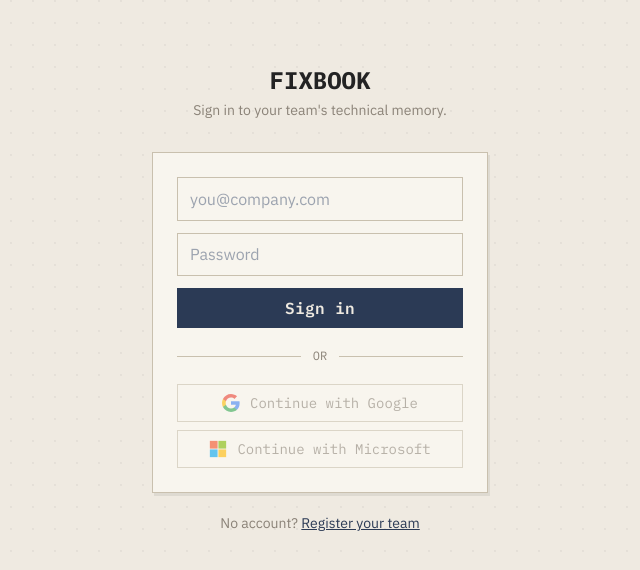
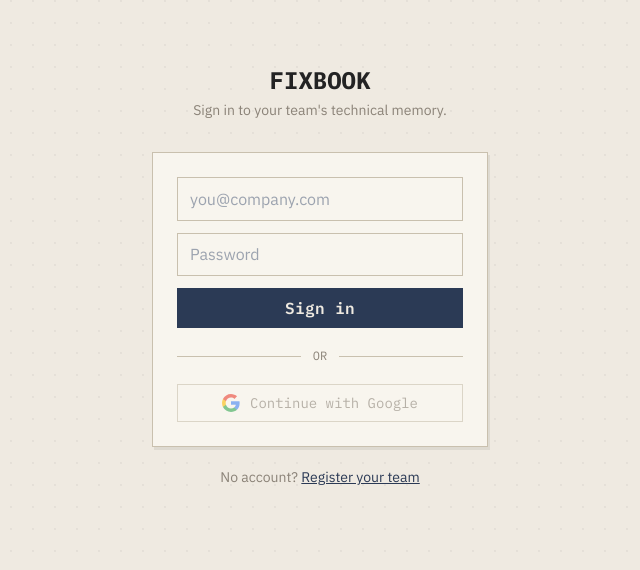
Before and after one commit to TsiryNajoro/fixbook-front, a React (Vite) app: page /login in a window 1280 px wide. Shown: the top 570 px of the page, without its empty margins (320-960 px from the left). Built offline with nearby package versions, Linux system fonts and the light colour scheme; no server answers.

Commit message:
login page fix

```diff
--- a/src/pages/Login.jsx
+++ b/src/pages/Login.jsx
@@ -103,7 +103,7 @@ export default function Login() {
             </span>
           )}
 
-          {providers.microsoft ? (
+          {/* {providers.microsoft ? (
             <a href={api.microsoftUrl()} className={oauthButtonClasses(true)}>
               <MicrosoftIcon /> Continue with Microsoft
             </a>
@@ -111,7 +111,7 @@ export default function Login() {
             <span title="Not configured on this server yet" className={oauthButtonClasses(false)}>
               <MicrosoftIcon /> Continue with Microsoft
             </span>
-          )}
+          )} */}
         </div>
       </div>
 
```
